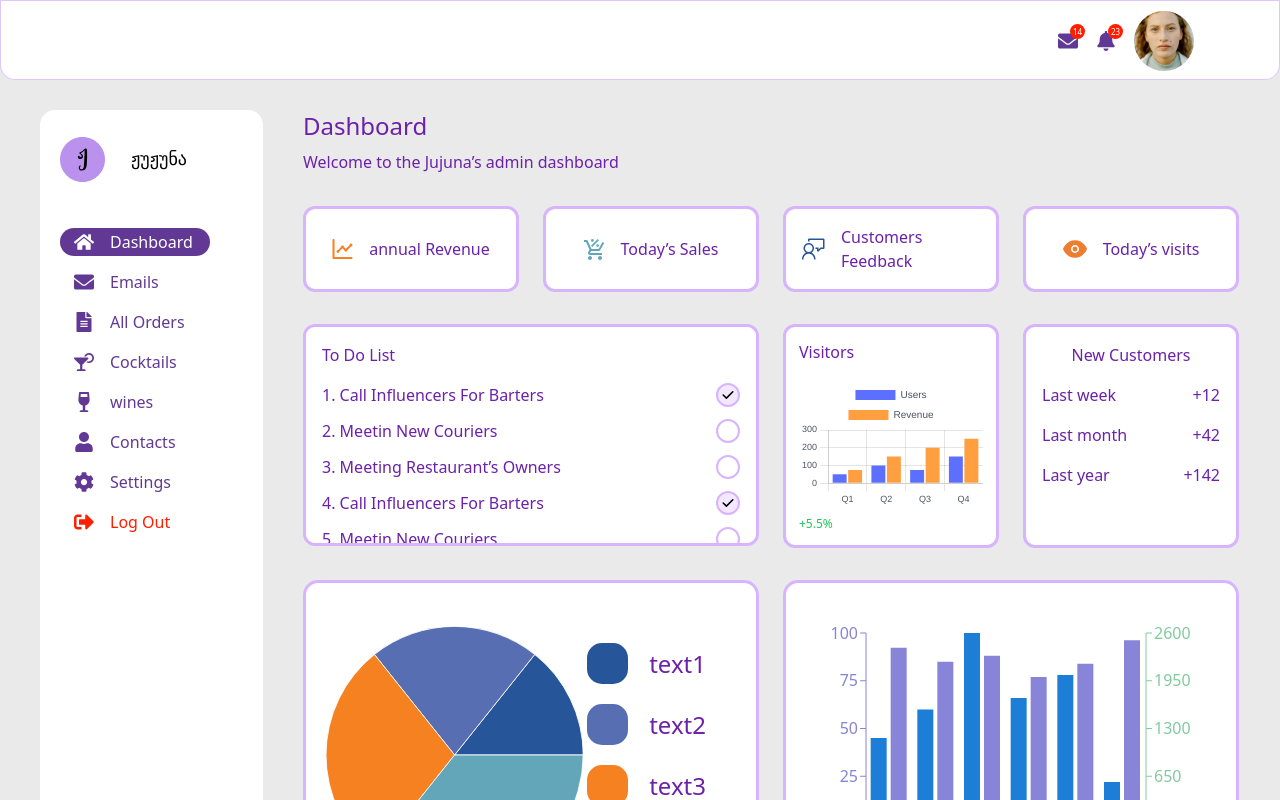
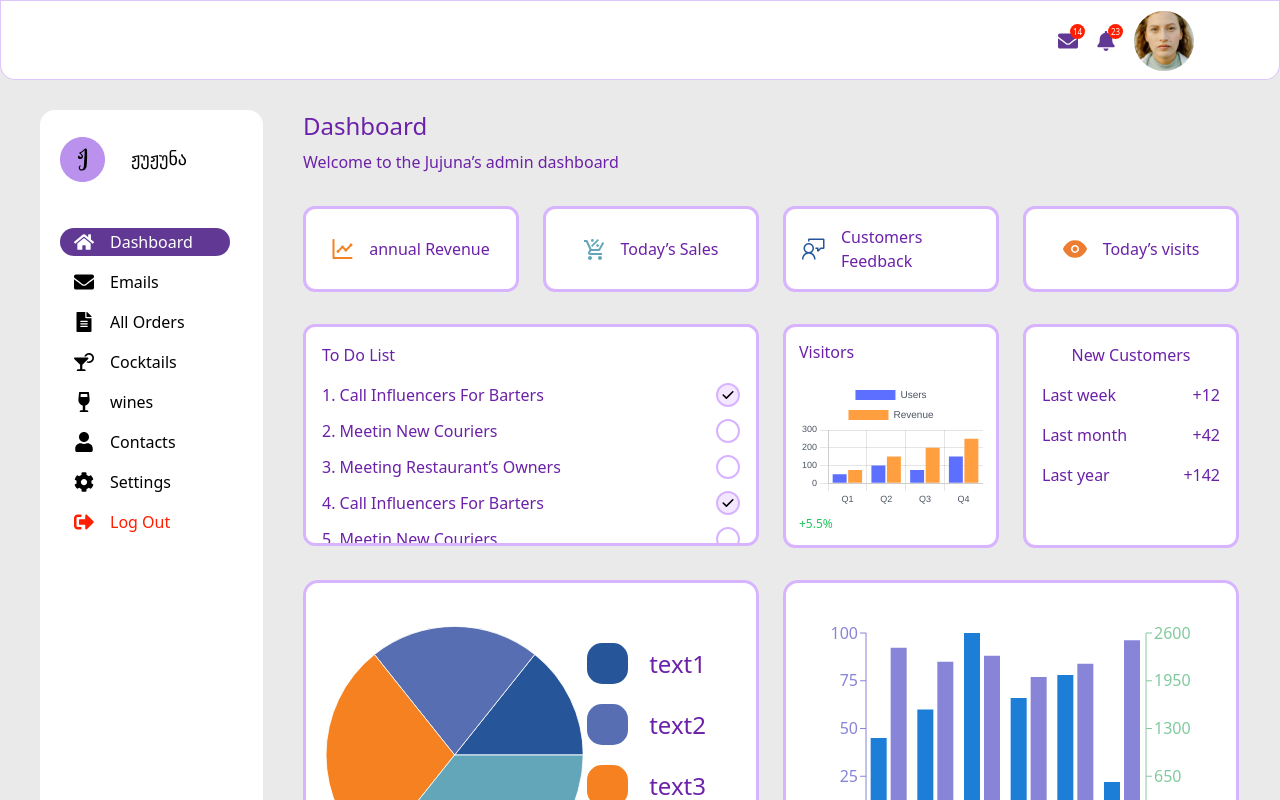
Before and after one commit to linesquad/jujuna-admin, a React (Vite) app: page /dashboard in a window 1280 px wide. Shown: the top 800 px of the page. Built offline with nearby package versions, Linux system fonts and the light colour scheme.

Commit message:
fix active links bug

```diff
--- a/src/ui/Sidebar.jsx
+++ b/src/ui/Sidebar.jsx
@@ -5,20 +5,13 @@ import { FaCocktail } from "react-icons/fa";
 import { FaWineGlassAlt } from "react-icons/fa";
 import { FaUser } from "react-icons/fa";
 import { FaCog } from "react-icons/fa";
-import { Link } from "react-router-dom";
+import { NavLink } from "react-router-dom";
 import { FaSignOutAlt } from "react-icons/fa";
 import { FaMoon } from "react-icons/fa";
 import { FaSun } from "react-icons/fa";
 import Logo from "../components/Logo";
-import { useEffect, useState } from "react";
 
 function Sidebar() {
-  const [activePageId, setActivePageId] = useState(() => {
-    const savedValue = localStorage.getItem("activePageId");
-    const initialValue = JSON.parse(savedValue);
-    return initialValue || "1";
-  });
-
   const sidebarItems = [
     { id: "1", name: "Dashboard", icon: FaHome, path: "/dashboard" },
     { id: "2", name: "Emails", icon: FaEnvelope, path: "/emails" },
@@ -28,10 +21,6 @@ function Sidebar() {
     { id: "6", name: "Contacts", icon: FaUser, path: "/contacts" },
     { id: "7", name: "Settings", icon: FaCog, path: "/settings" },
   ];
-
-  useEffect(() => {
-    localStorage.setItem("activePageId", JSON.stringify(activePageId));
-  }, [activePageId]);
 
   return (
     <div className="w-[223px] h-[870px] bg-[#fff] rounded-[15px] pt-[27px] pb-[22px] pl-[20px]">
@@ -44,28 +33,28 @@ function Sidebar() {
           <div className="mt-[46px] flex flex-col gap-[12px]">
             {sidebarItems.map((item) => {
               return (
-                <Link key={item.id} to={item.path}>
+                <NavLink
+                  key={item.id}
+                  to={item.path}
+                  className={({ isActive }) =>
+                    `${isActive ? "bg-[#613994]" : ""} w-[170px] rounded-[15px]`
+                  }
+                >
+                  {({ isActive }) => (
                     <div
-                    className={`w-[150px] h-[28px] px-[14px] py-[10px] flex items-center rounded-[15px] gap-[16px] ${
-                      activePageId === item.id ? "bg-[#613994]" : ""
-                    }`}
-                    onClick={() => setActivePageId(item.id)}
+                      className={`w-[150px] h-[28px] px-[14px] py-[10px] flex items-center rounded-[15px] gap-[16px]`}
                     >
-                    <item.icon
-                      size={20}
-                      color={`${activePageId === item.id ? "#fff" : "#613994"}`}
-                    />
+                      <item.icon size={20} color={isActive ? "#fff" : "#000"} />
                       <p
                         className={`${
-                        activePageId === item.id
-                          ? "text-[#fff]"
-                          : "text-[#613994]"
+                          isActive ? "text-[#fff]" : "text-[#000]"
                         }`}
                       >
                         {item.name}
                       </p>
                     </div>
-                </Link>
+                  )}
+                </NavLink>
               );
             })}
             <div className="`w-[150px] h-[28px] px-[14px] py-[10px] flex items-center rounded-[15px] gap-[16px]">
```
Lines whose indentation alone changed are shown as unchanged.
